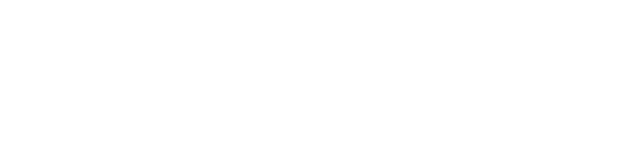
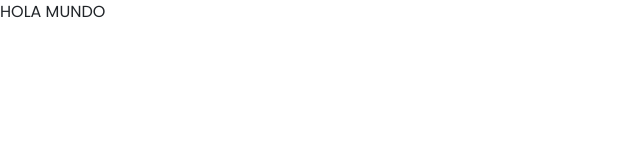
Before and after one commit to moraryy/DesarroloWeb-CoderHouse, a plain HTML site: page pages/panel.html in a window 1280 px wide. Shown: the whole page, without its empty margins (0-640 px from the left). Drawn offline with nearby package versions, Linux system fonts and the light colour scheme.

```diff
--- a/pages/panel.html
+++ b/pages/panel.html
@@ -11,3 +11,6 @@
     <script src="https://kit.fontawesome.com/95dbf39dba.js" crossorigin="anonymous"></script>
 
 </head>
+
+<p>HOLA MUNDO
+</p>
```
